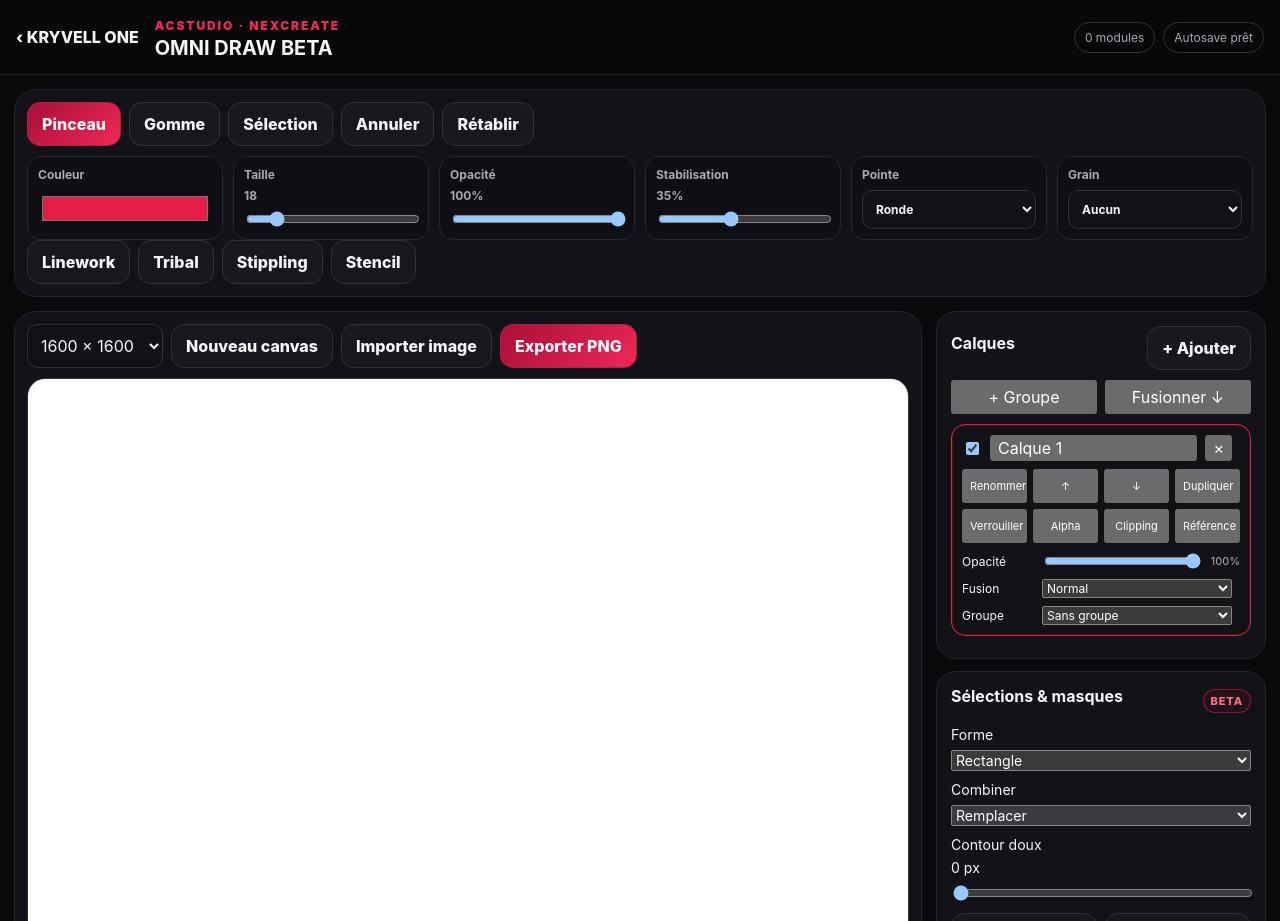
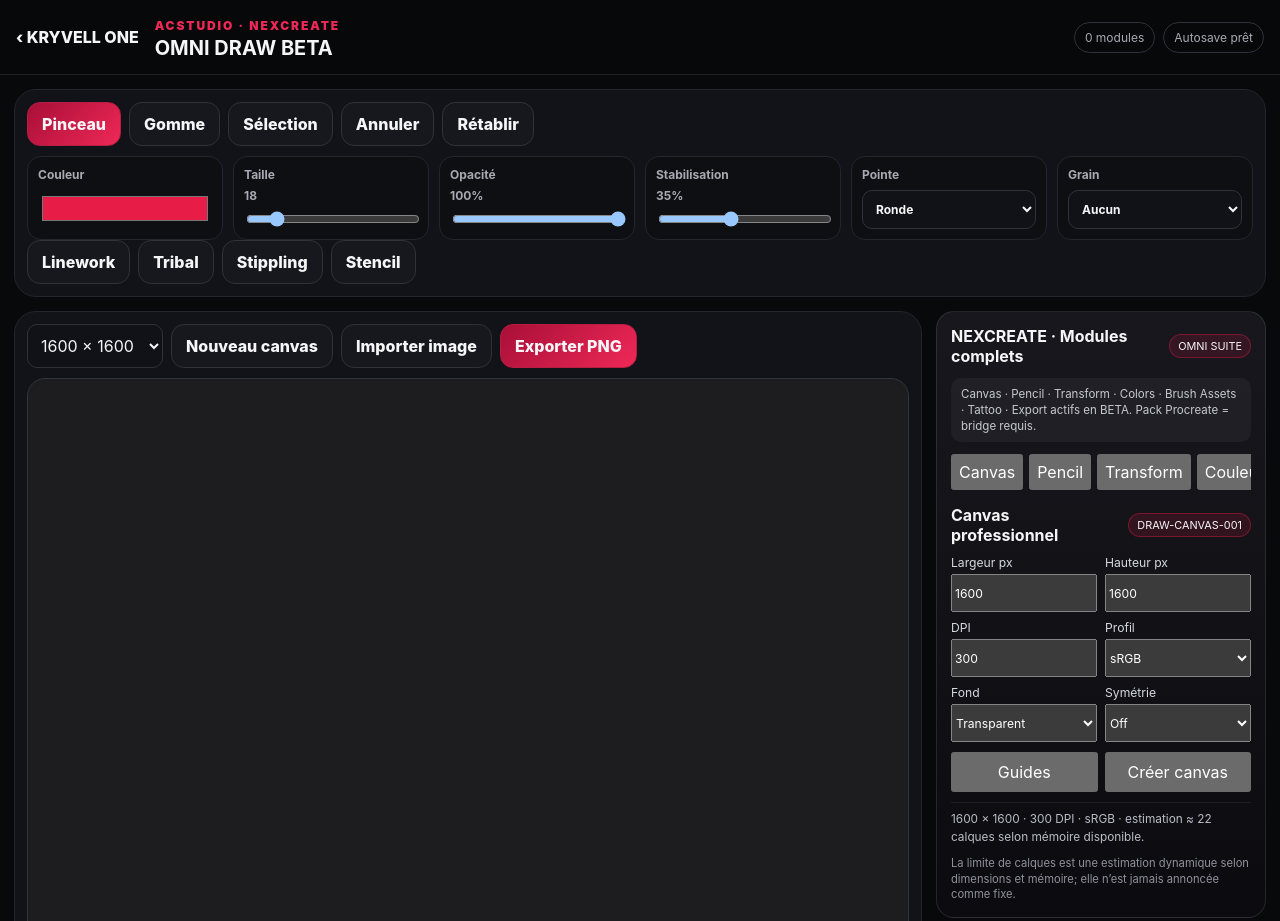
Before and after one commit to Abmiss1428/-KRYVELL-ONE, a plain HTML site: page nexcreate.html in a window 1280 px wide. Shown: the top 921 px of the page. Drawn offline with Linux system fonts and the light colour scheme; no server answers.

Commit message:
Load full NEXCREATE module suite

```diff
--- a/nexcreate.html
+++ b/nexcreate.html
@@ -10,6 +10,7 @@
   <link rel="stylesheet" href="/nexcreate-anim.css">
   <link rel="stylesheet" href="/nexcreate-layers.css">
   <link rel="stylesheet" href="/nexcreate-brush-settings.css">
+  <link rel="stylesheet" href="/nexcreate-suite.css">
 </head>
 <body>
   <header class="nx-topbar">
@@ -60,5 +61,6 @@
   <script src="/nexcreate-anim.js"></script>
   <script src="/nexcreate-layers.js"></script>
   <script src="/nexcreate-brush-settings.js"></script>
+  <script src="/nexcreate-suite.js"></script>
 </body>
 </html>
```
